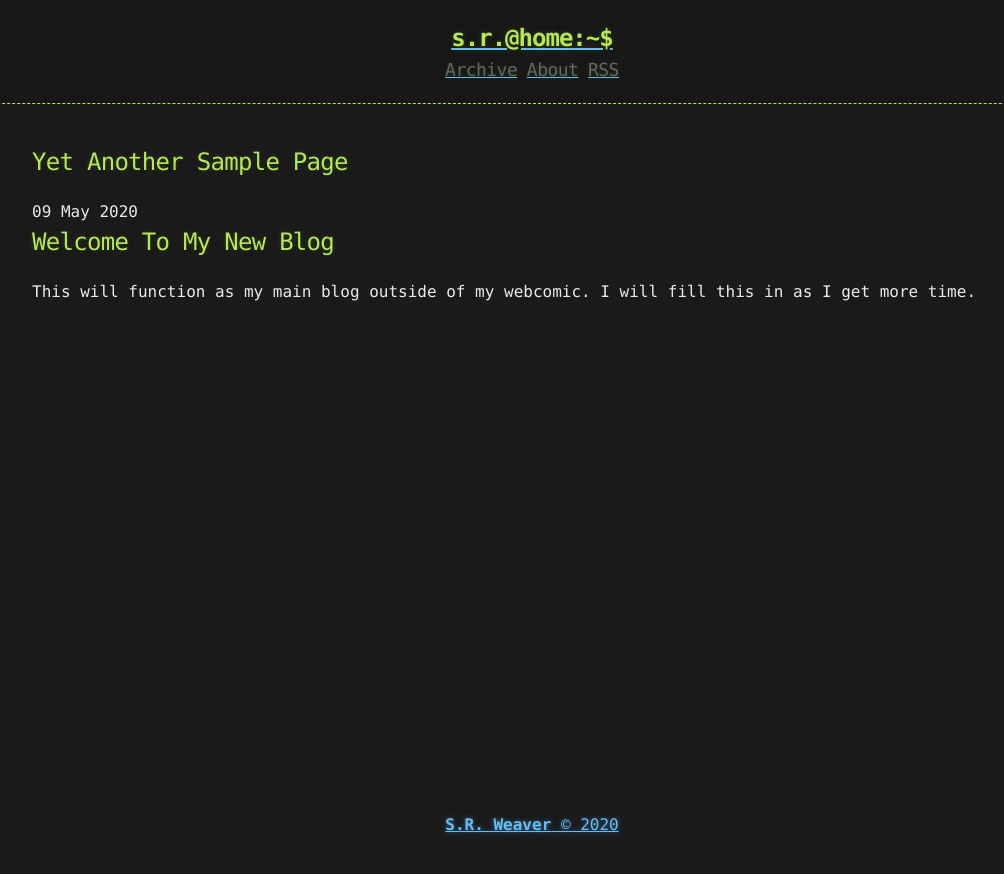
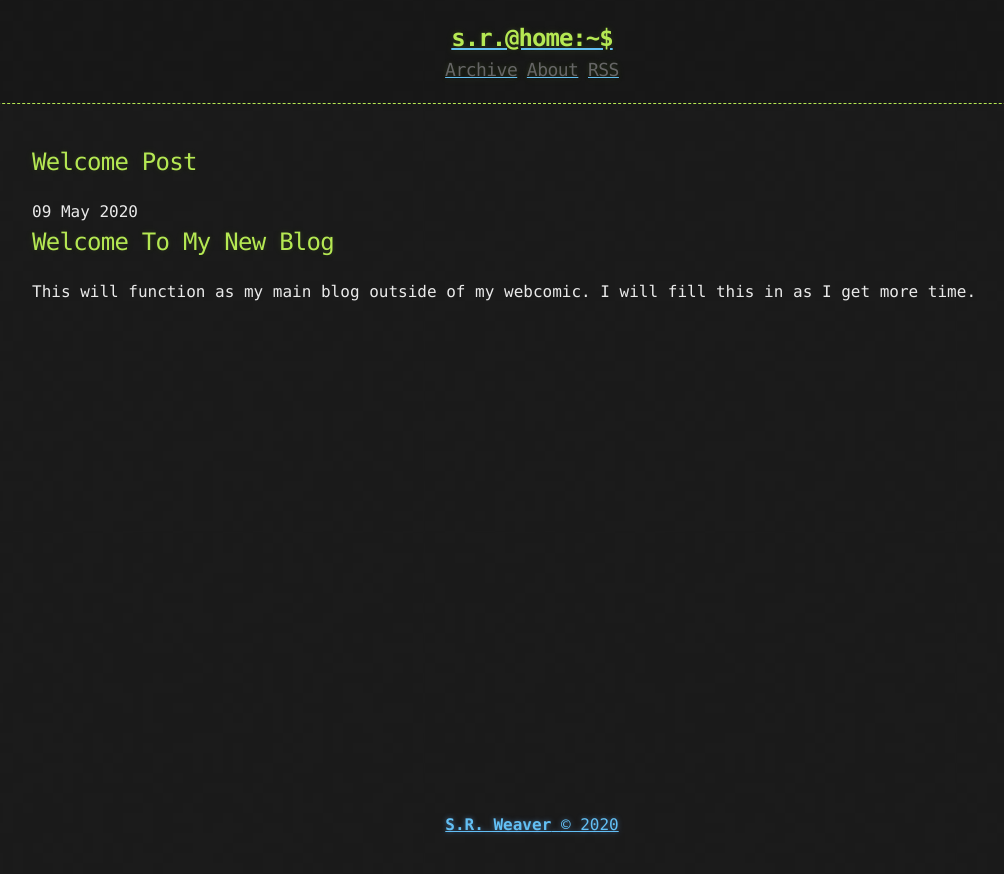
Before and after one commit to LWFlouisa/WeaverBlog, a Jekyll site: the page built from _posts/2020-05-09-WelcomePost.md, in a window 1280 px wide. Shown: the top 874 px of the page, without its empty margins (108-1112 px from the left). Built offline with Jekyll 4.4.1, drawn with Linux system fonts in a browser that asks for light colours.

Commit message:
Update 2020-05-09-WelcomePost.md

```diff
--- a/_posts/2020-05-09-WelcomePost.md
+++ b/_posts/2020-05-09-WelcomePost.md
@@ -1,5 +1,5 @@
 ---
-title: Yet Another Sample Page
+title: Welcome Post
 published: true
 ---
 ## Welcome To My New Blog
```
